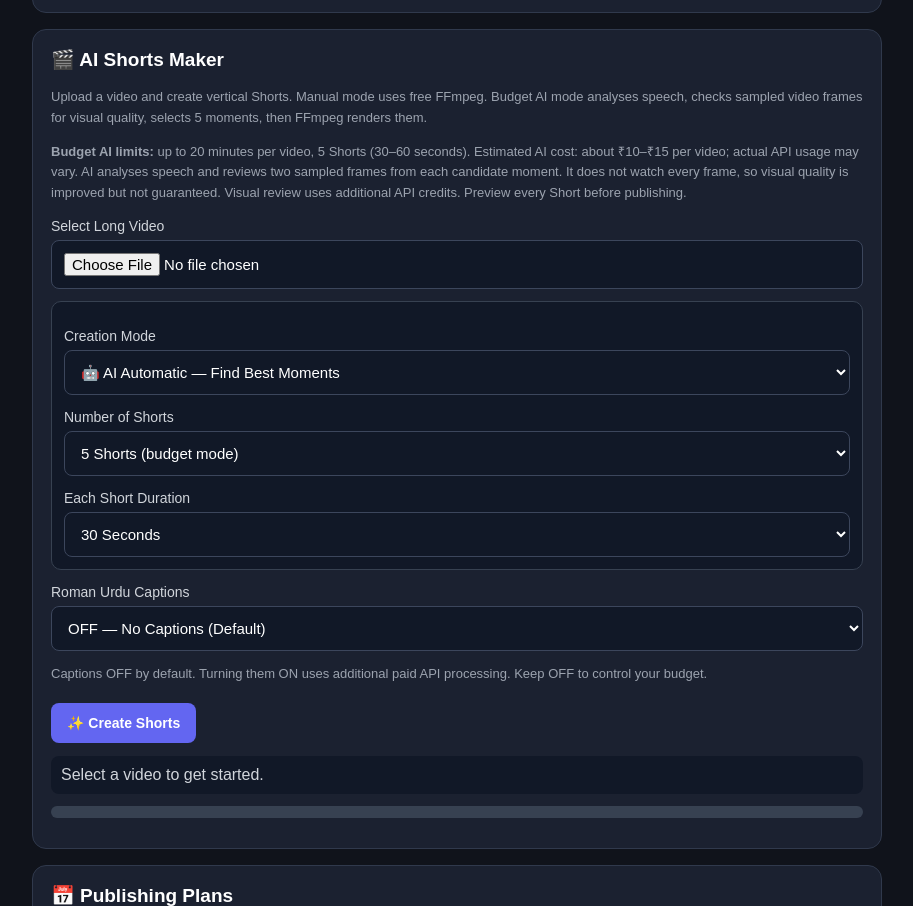
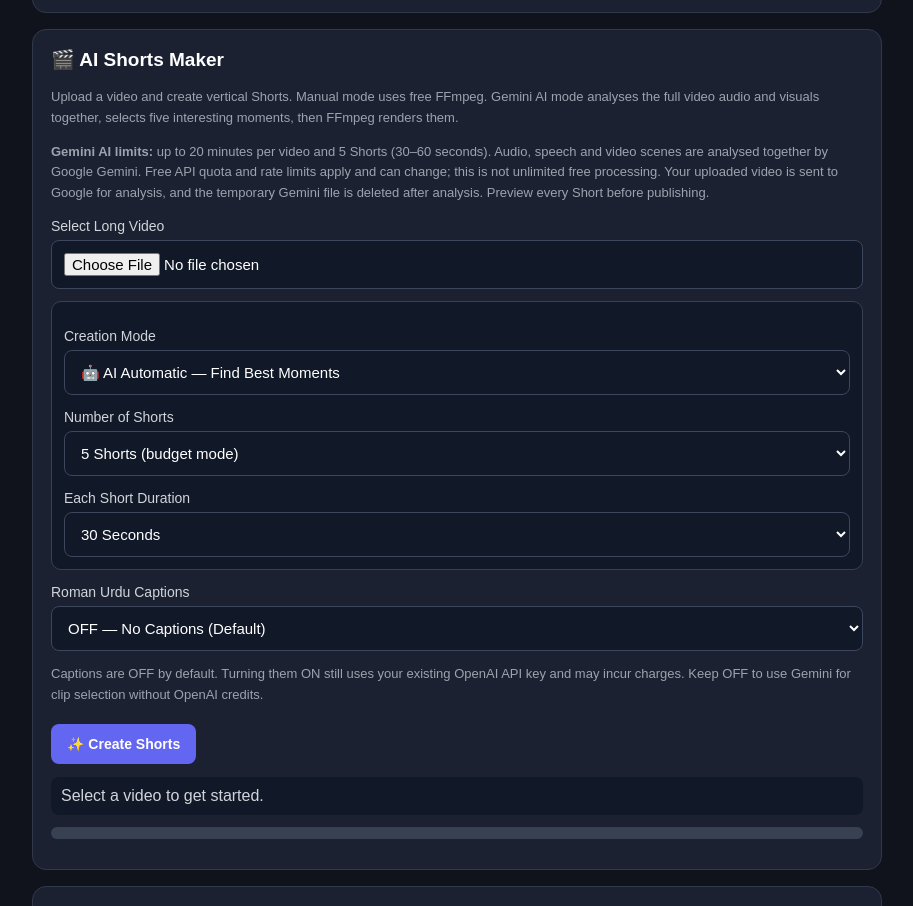
Before and after one commit to sadam796/ai-creator-studio, a website: page index.html in a window 1280 px wide. Shown: the part 1123-2029 px from the top of the page, without its empty margins (183-1096 px from the left). Drawn offline with Linux system fonts and the light colour scheme; no server answers.

Commit message:
Update Shorts dashboard for Gemini full-video analysis

```diff
--- a/index.html
+++ b/index.html
@@ -114,13 +114,10 @@ hr{border:0;border-top:1px solid #374151;margin:20px 0}
 <div class="card">
 <h2>🎬 AI Shorts Maker</h2>
 <p class="small">
-Upload a video and create vertical Shorts. Manual mode uses free FFmpeg.
-Budget AI mode analyses speech, checks sampled video frames for visual quality, selects 5 moments, then FFmpeg renders them.
+Upload a video and create vertical Shorts. Manual mode uses free FFmpeg. Gemini AI mode analyses the full video audio and visuals together, selects five interesting moments, then FFmpeg renders them.
 </p>
 <p class="small">
-<strong>Budget AI limits:</strong> up to 20 minutes per video, 5 Shorts (30–60 seconds).
-Estimated AI cost: about ₹10–₹15 per video; actual API usage may vary.
-AI analyses speech and reviews two sampled frames from each candidate moment. It does not watch every frame, so visual quality is improved but not guaranteed. Visual review uses additional API credits. Preview every Short before publishing.
+<strong>Gemini AI limits:</strong> up to 20 minutes per video and 5 Shorts (30–60 seconds). Audio, speech and video scenes are analysed together by Google Gemini. Free API quota and rate limits apply and can change; this is not unlimited free processing. Your uploaded video is sent to Google for analysis, and the temporary Gemini file is deleted after analysis. Preview every Short before publishing.
 </p>
 
 <label>Select Long Video</label>
@@ -163,7 +160,7 @@ AI analyses speech and reviews two sampled frames from each candidate moment. It
 <option value="on">ON — Roman Urdu Captions</option>
 </select>
 <p class="small">
-Captions OFF by default. Turning them ON uses additional paid API processing. Keep OFF to control your budget.
+Captions are OFF by default. Turning them ON still uses your existing OpenAI API key and may incur charges. Keep OFF to use Gemini for clip selection without OpenAI credits.
 </p>
 
 <button type="button" id="createShortsBtn">✨ Create Shorts</button>
@@ -735,9 +732,9 @@ async function checkStatus() {
       " | " + yt.message;
 
     $("shortsSystem").textContent =
-      "AI Shorts API: " + (health.shortsApi || "Unknown") +
-      " | OpenAI configured: " + (health.openAIConfigured ? "Yes" : "No") +
-      " | FFmpeg configured: " + (health.ffmpegConfigured ? "Yes" : "Check server");
+      "AI Shorts: Gemini key " + (health.geminiConfigured ? "Configured" : "Missing") +
+      " | OpenAI captions: " + (health.openAIConfigured ? "Configured" : "Not configured") +
+      " | FFmpeg: " + (health.ffmpegConfigured ? "Yes" : "Check server");
 
   } catch (error) {
     $("health").textContent = "Status check failed: " + error.message;
```
